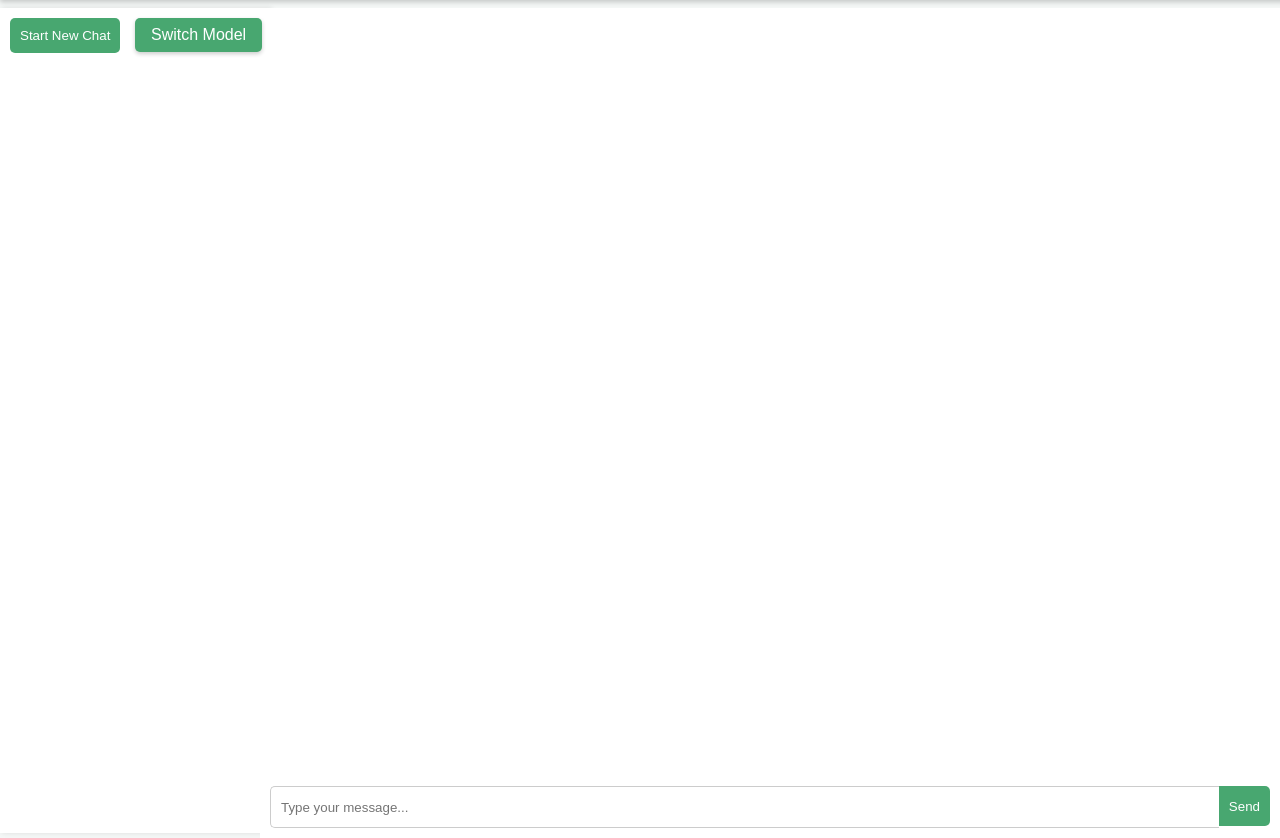
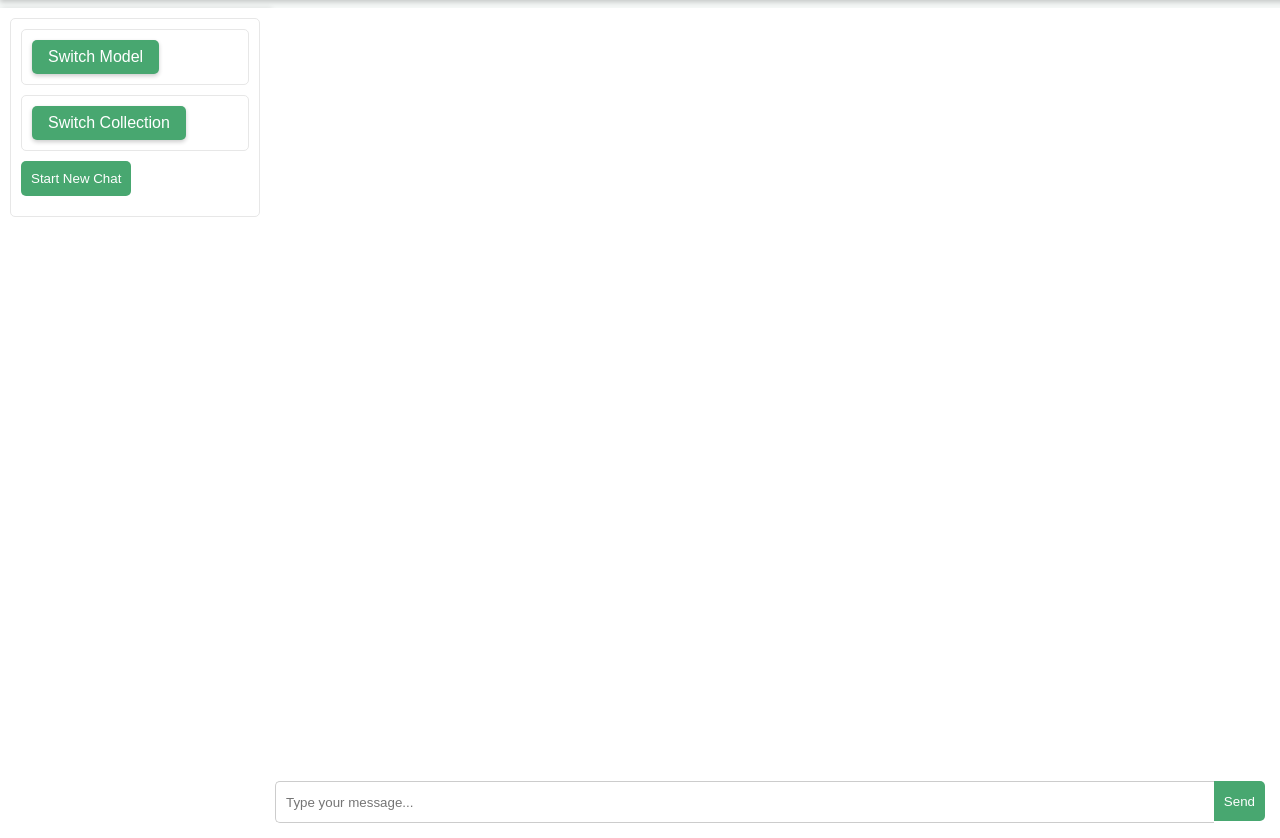
Before and after one commit to WizardML7/ChatCSEC, a Flask app: template frontend/templates/index.html in a window 1280 px wide. Shown: the part 42-880 px from the top of the page. Run offline with Flask 3, Linux system fonts and the light colour scheme; the template is opened without the code that fills it, so the values that code supplies are empty.

Commit message:
Made a button to switch the collection

```diff
--- a/frontend/templates/index.html
+++ b/frontend/templates/index.html
@@ -5,34 +5,38 @@
     <meta name="viewport" content="width=device-width, initial-scale=1.0">
     <title>Chat with AI</title>
     <style>
+        /* Navigation Bar Styles */
         nav {
             width: 100%;
-            background-color: #48a770; /* Choose a color that fits your design */
+            background-color: #48a770; /* Consistent theme color */
             color: white;
             padding: 10px 20px;
             box-shadow: 0 2px 5px rgba(0,0,0,0.2);
             position: fixed;
             top: 0;
             left: 0;
-            z-index: 1000; /* Ensures nav is always on top */
+            z-index: 1000; /* Keeps navigation on top */
         }
+
+        /* Body and Overall Layout Styles */
         body {
             margin: 0;
             display: flex;
             font-family: 'Segoe UI', Tahoma, Geneva, Verdana, sans-serif;
             background-color: #f4f7f6;
-
-            padding-top: 50px;
+            padding-top: 50px; /* Offset for fixed navbar */
         }
 
+        /* Chat List Styles */
         #chat-list {
+            position: fixed; /* Make chat list scroll independently */
             top: 50px;
-            flex: 0 0 250px; /* Fixed width */
+            left: 0;
+            width: 250px;
+            height: calc(100vh - 50px); /* Adjust height considering nav bar */
+            overflow-y: auto;
             background-color: #fff;
-            overflow-y: auto;
-            height: calc(100vh - 75px); /* Full viewport height */
             padding: 10px;
-            /* padding-top: 0px; */
             box-shadow: 2px 0 5px rgba(0,0,0,0.1);
         }
 
@@ -56,26 +60,26 @@
             cursor: pointer;
         }
 
+        /* Chat Display Styles */
         #chat-display {
             position: fixed;
             top: 50px;
             bottom: 0;
             right: 0;
-            left: 260px; /* Adjust based on the width of #chat-list */
+            left: 260px; /* Adjust to chat list width */
             display: flex;
             flex-direction: column;
             overflow: hidden;
-            padding: 10px;
-            box-sizing: border-box;
+            padding: 15px;
             background-color: white;
         }
 
         #messages-container {
             overflow-y: auto;
-            margin-bottom: 10px;
             flex-grow: 1;
         }
 
+        /* Chat Form Styles */
         .chat-form {
             display: flex;
             margin-top: 10px;
@@ -105,51 +109,49 @@
         .chat-form button:hover {
             background-color: #3e8e61;
         }
-        .user-question {
-            background-color: #e7f4e4; /* Light background for user's question */
+
+        /* Styles for User Questions and AI Responses */
+        .user-question, .ai-response {
+            background-color: #f0f0f0; /* Slightly different backgrounds */
             padding: 8px;
             margin-bottom: 4px;
             border-radius: 4px;
         }
 
-        .ai-response {
-            background-color: #f0f0f0; /* Slightly different background for AI response */
-            padding: 8px;
-            margin-bottom: 4px;
-            border-radius: 4px;
+        .user-question {
+            background-color: #e7f4e4; /* Lighter background for questions */
         }
-        .model-switcher {
-            position: absolute;
-            top: 60px; /* Adjust based on your layout needs */
-            left: 135px;
+
+        /* Common Switcher Styles */
+        .switcher {
+            /* position: absolute; */
             z-index: 100;
         }
 
-        .model-switcher button {
-            background-color: #48a770; /* A nice shade of green */
+        .switcher button {
+            background-color: #48a770;
             color: white;
             border: none;
             padding: 8px 16px;
             font-size: 16px;
             border-radius: 5px;
             cursor: pointer;
-            outline: none;
-            box-shadow: 0 2px 4px rgba(0, 0, 0, 0.2); /* Subtle shadow for depth */
+            box-shadow: 0 2px 4px rgba(0, 0, 0, 0.2);
         }
 
-        .model-switcher button:hover {
-            background-color: #3e8e61; /* Darker shade on hover */
+        .switcher button:hover {
+            background-color: #3e8e61;
         }
 
+        /* Dropdown Menu Styles */
         .dropdown-content {
             display: none;
             position: absolute;
             background-color: #f9f9f9;
             min-width: 160px;
-            box-shadow: 0px 8px 16px 0px rgba(0,0,0,0.2);
-            z-index: 1;
-            border-radius: 5px; /* Rounded corners for the dropdown */
-            overflow: hidden; /* Ensures the rounded corners affect child elements */
+            box-shadow: 0 8px 16px rgba(0,0,0,0.2);
+            border-radius: 5px;
+            overflow: hidden;
         }
 
         .dropdown-content a {
@@ -157,14 +159,26 @@
             padding: 12px 16px;
             text-decoration: none;
             display: block;
-            transition: background-color 0.3s; /* Smooth transition for hover effect */
+            transition: background-color 0.3s;
         }
 
         .dropdown-content a:hover {
-            background-color: #e7f4e4; /* Light green background on hover */
+            background-color: #e7f4e4;
         }
+
         .dropdown-content.show {
             display: block;
+        }
+
+        /* Positioning of Switchers */
+        .model-switcher {
+            top: 10px;
+            left: 135px;
+        }
+
+        .collection-switcher {
+            top: 85px;
+            left: 135px;
         }
     </style>
 </head>
@@ -172,16 +186,26 @@
     <nav>
         <a href="/about">About</a>
     </nav>
-    <div class="model-switcher">
+    <div id="chat-list">
+        <div class="controls-container">
+            <div class="model-switcher switcher">
                 <button onclick="toggleDropdown()">Switch Model</button>
                 <div id="model-dropdown" class="dropdown-content">
-            <a href="#" onclick="switchModel('defualt')">defualt</a>
+                    <a href="#" onclick="switchModel('default')">Default</a>
                     <a href="#" onclick="switchModel('HYDE')">HYDE</a>
                     <a href="#" onclick="switchModel('Model3')">Model3</a>
                 </div>
             </div>
-    <div id="chat-list">
+            <div class="collection-switcher switcher">
+                <button onclick="toggleCollectionDropdown()">Switch Collection</button>
+                <div id="collection-dropdown" class="dropdown-content">
+                    <a href="#" onclick="switchCollection('InitialTesting')">Initial Testing</a>
+                    <a href="#" onclick="switchCollection('CLITesting')">CLI Testing</a>
+                </div>
+            </div>
             <button id="new-chat">Start New Chat</button>
+        </div>
+        <!-- Additional chat list items can be added here -->
     </div>
     <div id="chat-display">
         <div id="messages-container">
@@ -193,8 +217,100 @@
         </form>
     </div>
 
+
     <script src="https://ajax.googleapis.com/ajax/libs/jquery/3.5.1/jquery.min.js"></script>
     <script>
+        $(document).ready(function(){
+            let chatCount = 0;
+            $('#new-chat').click(function() {
+                chatCount++;
+                const chatSelector = `<div class="chat-selector" data-chat-id="${chatCount}">Chat #${chatCount}</div>`;
+                $('#chat-list').append(chatSelector);
+
+                $('#messages-container').empty();
+                $('#messages-container').append(`<div class="chat-box" id="chat-box-${chatCount}">
+                                                    <div class="chat-response" id="response-${chatCount}">Chat #${chatCount} initiated</div>
+                                                </div>`);
+            });
+
+            $(document).on('submit', '#chat-form', function(e){
+                e.preventDefault();
+                const userInput = $(this).find('.user_input').val();
+                $('#messages-container').append(`<div class="user-question">You: ${userInput}</div>`);
+                $.ajax({
+                    url: '/',
+                    method: 'POST',
+                    contentType: 'application/json',
+                    dataType: 'json',
+                    data: JSON.stringify({ user_input: userInput }),
+                    success: function(response) {
+                        $('#messages-container').append(`<div class="ai-response">AI: ${response.response}</div>`);
+                    },
+                    error: function(xhr, status, error) {
+                        console.error("Error: " + status + " " + error);
+                    }
+                });
+                $('.user_input').val('');
+            });
+        });
+
+        function toggleDropdown() {
+            document.getElementById("model-dropdown").classList.toggle("show");
+        }
+
+        function toggleCollectionDropdown() {
+            document.getElementById("collection-dropdown").classList.toggle("show");
+        }
+
+        window.onclick = function(event) {
+            if (!event.target.matches('.model-switcher button')) {
+                var modelDropdowns = document.getElementById("model-dropdown");
+                if (modelDropdowns.classList.contains('show')) {
+                    modelDropdowns.classList.remove('show');
+                }
+            }
+            if (!event.target.matches('.collection-switcher button')) {
+                var collectionDropdowns = document.getElementById("collection-dropdown");
+                if (collectionDropdowns.classList.contains('show')) {
+                    collectionDropdowns.classList.remove('show');
+                }
+            }
+        }
+
+        function switchModel(modelName) {
+            console.log("Switching to model:", modelName);
+            $.ajax({
+                url: '/switch_model',
+                method: 'POST',
+                contentType: 'application/json',
+                data: JSON.stringify({ model: modelName }),
+                success: function(response) {
+                    console.log("Model switched successfully: ", response);
+                },
+                error: function(error) {
+                    console.error("Failed to switch model: ", error);
+                }
+            });
+        }
+
+        function switchCollection(collectionName) {
+            console.log("Switching to collection:", collectionName);
+            $.ajax({
+                url: '/switch_collection',
+                method: 'POST',
+                contentType: 'application/json',
+                data: JSON.stringify({ collection: collectionName }),
+                success: function(response) {
+                    alert('Collection switched to: ' + collectionName);
+                },
+                error: function(xhr, status, error) {
+                    console.error("Failed to switch collection:", error);
+                }
+            });
+        }
+        </script>
+
+<!-- <script>
     $(document).ready(function(){
         let chatCount = 0;
         $('#new-chat').click(function() {
@@ -270,5 +386,39 @@ function switchModel(modelName) {
     });
 }
 </script>
+<script>
+    function toggleCollectionDropdown() {
+    document.getElementById("collection-dropdown").classList.toggle("show");
+}
+
+function switchCollection(collectionName) {
+    console.log("Switching to collection:", collectionName);
+    $.ajax({
+        url: '/switch_collection',
+        method: 'POST',
+        contentType: 'application/json',
+        data: JSON.stringify({ collection: collectionName }),
+        success: function(response) {
+            alert('Collection switched to: ' + collectionName);
+        },
+        error: function(xhr, status, error) {
+            console.error("Failed to switch collection:", error);
+        }
+    });
+}
+
+// Close the dropdown if the user clicks outside of it
+window.onclick = function(event) {
+    if (!event.target.matches('.collection-switcher button')) {
+        var dropdowns = document.getElementsByClassName("dropdown-content");
+        for (var i = 0; i < dropdowns.length; i++) {
+            var openDropdown = dropdowns[i];
+            if (openDropdown.classList.contains('show')) {
+                openDropdown.classList.remove('show');
+            }
+        }
+    }
+}
+</script> -->
 </body>
 </html>
```
Also changed, not shown: frontend/web_app.py (+12 -2 lines). Lines whose indentation alone changed are shown as unchanged.
